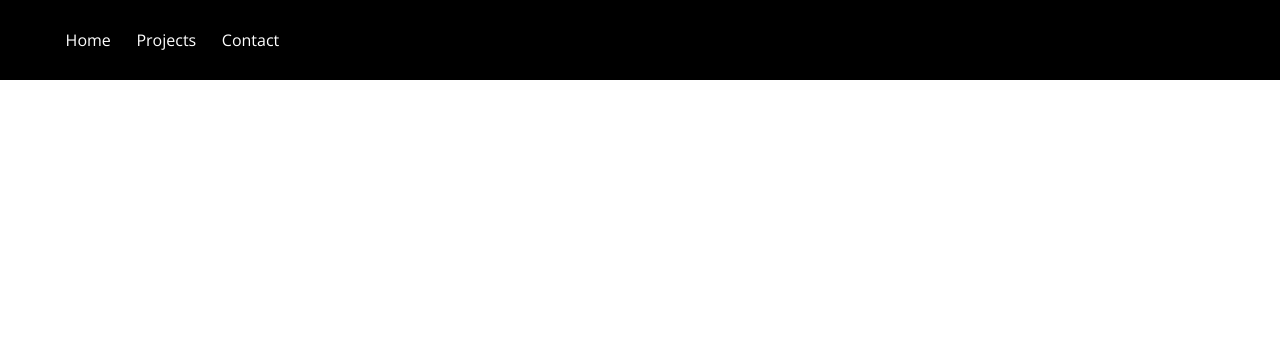
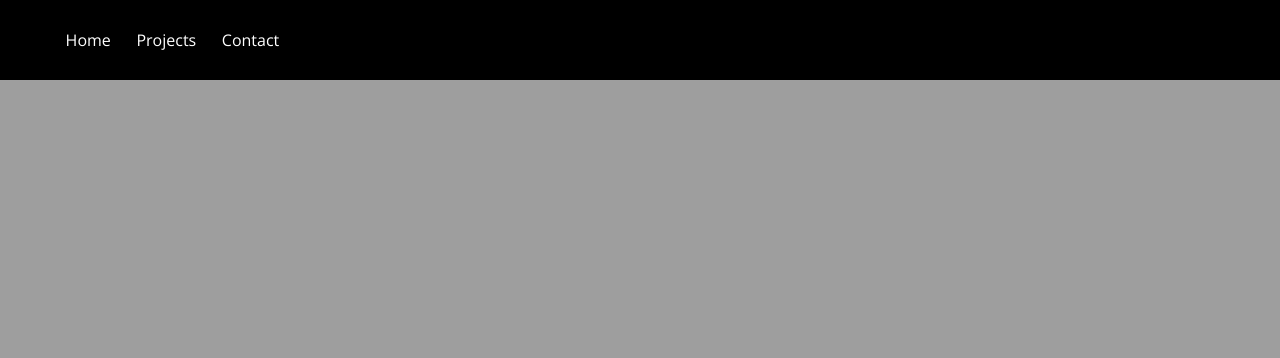
Before and after one commit to johnrhanzel/personal-portfolio, a plain HTML site: page index.html in a window 1280 px wide. Shown: the top 358 px of the page. Drawn offline with nearby package versions, Linux system fonts and the light colour scheme; the site is published under a folder, as on GitHub Pages, so addresses that start at the root find nothing.

Commit message:
Update image source

```diff
--- a/styles.css
+++ b/styles.css
@@ -55,7 +55,7 @@ body {
         flex-direction: column;
         justify-content: center;
         text-align: center;
-        background-image: url(/Img/welcome-section\ bg.jpg);
+        background-image: url(./Img/welcome-section\ bg.jpg);
         background-position: center;
         background-repeat: no-repeat;
         background-size: cover;
```
